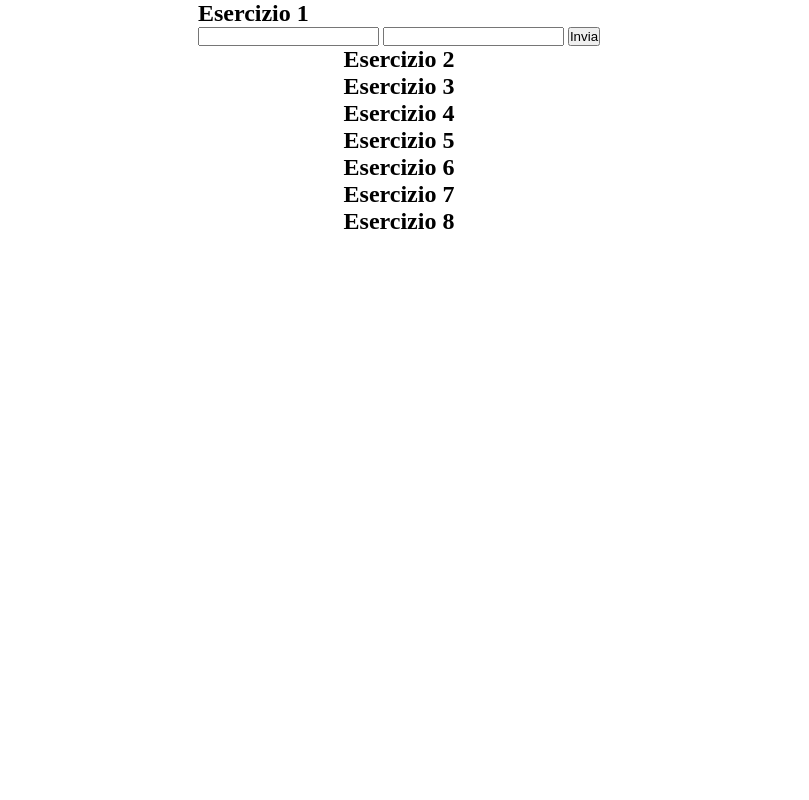
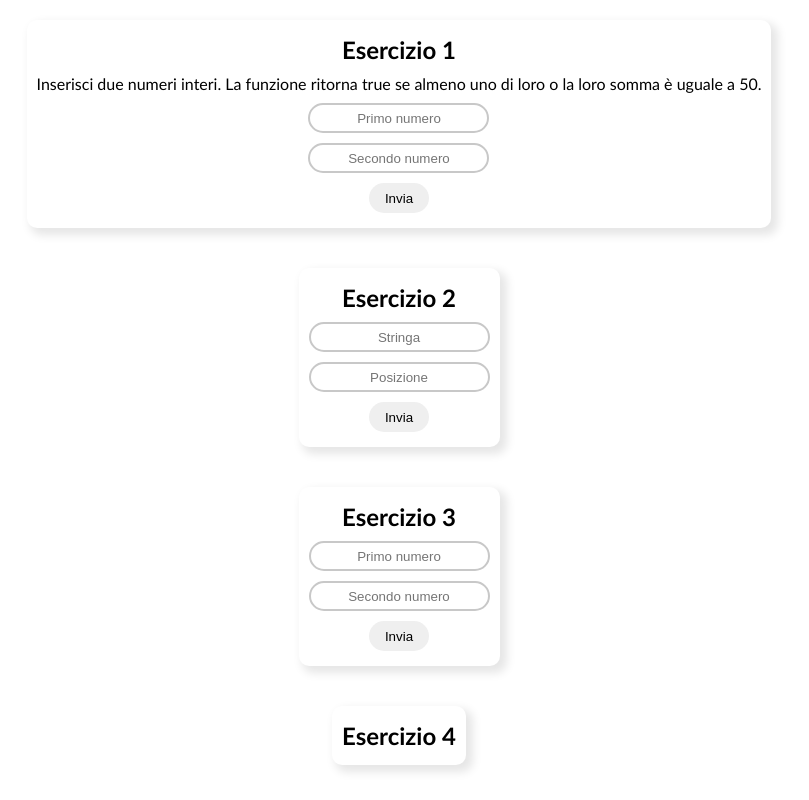
Before and after one commit to Nat1985/Epicode_M4_D1, a plain HTML site: page index.html in a window 1280 px wide. Shown: the top 800 px of the page, without its empty margins (241-1050 px from the left). Drawn offline with Linux system fonts and the light colour scheme.

Commit message:
16 maggio

```diff
--- a/index.html
+++ b/index.html
@@ -9,31 +9,38 @@
 </head>
 <body>
     <div class="container">
-        <div class="esercizio">
+        <div class="exercise">
             <h2>Esercizio 1</h2>
-            <input type="text" id="1_1">
-            <input type="text" id="1_2">
-            <button type="submit" name="button1" onclick="exercise1()">Invia</button>
+            <p>Inserisci due numeri interi. La funzione ritorna true se almeno uno di loro o la loro somma è uguale a 50.</p>
+            <input type="text" id="1_1" placeholder="Primo numero">
+            <input type="text" id="1_2" placeholder="Secondo numero">
+            <button type="submit" onclick="exercise1()">Invia</button>
         </div>
-        <div class="esercizio">
+        <div class="exercise">
             <h2>Esercizio 2</h2>
+            <input type="text" id="2_1" placeholder="Stringa">
+            <input type="text" id="2_2" placeholder="Posizione">
+            <button type="submit" onclick="exercise2()">Invia</button>
         </div>
-        <div class="esercizio">
+        <div class="exercise">
             <h2>Esercizio 3</h2>
+            <input type="text" id="3_1" placeholder="Primo numero">
+            <input type="text" id="3_2" placeholder="Secondo numero">
+            <button type="submit" onclick="exercise3()">Invia</button>
         </div>
-        <div class="esercizio">
+        <div class="exercise">
             <h2>Esercizio 4</h2>
         </div>
-        <div class="esercizio">
+        <div class="exercise">
             <h2>Esercizio 5</h2>
         </div>
-        <div class="esercizio">
+        <div class="exercise">
             <h2>Esercizio 6</h2>
         </div>
-        <div class="esercizio">
+        <div class="exercise">
             <h2>Esercizio 7</h2>
         </div>
-        <div class="esercizio">
+        <div class="exercise">
             <h2>Esercizio 8</h2>
         </div>
     </div>
--- a/script.js
+++ b/script.js
@@ -1,12 +1,34 @@
 // ESERCIZIO 1
 
-
 function exercise1() {
-    let input1 = document.getElementById("1_1");
-    let input2 = document.getElementById("1_2");
-    if (input1.value == 50 || input2.value == 50 || parseInt(input1.value) + parseInt(input2.value) == 50 ) {
+    console.log("ESERCIZIO 1:");
+    let input1_1 = document.getElementById("1_1");
+    let input1_2 = document.getElementById("1_2");
+    if (input1_1.value == 50 || input1_2.value == 50 || parseInt(input1_1.value) + parseInt(input1_2.value) == 50 ) {
         console.log(true);
     } else {
         console.log(false);
     }
 }
+
+// ESERCIZIO 2
+
+function exercise2() {
+    let input2_1 = document.getElementById("2_1");
+    let input2_2 = document.getElementById("2_2");
+    let input2_1Array = input2_1.value.split("");
+    input2_1Array.splice(input2_2.value, 1);
+    console.log(input2_1Array.join(""));
+}
+
+//ESERCIZIO 3
+
+function exercise3() {
+    let value3_1 = (document.getElementById("3_1")).value; // V
+    let value3_2 = (document.getElementById("3_2")).value; // V
+    if (((value3_1 >= 40 && value3_1 <= 60) || (value3_1 >= 70 && value3_1 <= 100)) && ((value3_2 >= 40 && value3_2 <= 60) || (value3_2 >= 70 && value3_2 <= 100))) {
+        console.log(true);
+    } else {
+        console.log(false);
+    }
+}
--- a/style.css
+++ b/style.css
@@ -2,6 +2,10 @@
     margin: 0;
     padding: 0;
     box-sizing: border-box;
+}
+
+body {
+    font-family: 'Trebuchet MS', 'Lucida Sans Unicode', 'Lucida Grande', 'Lucida Sans', Arial, sans-serif;
 }
 
 .container {
@@ -10,3 +14,32 @@
     flex-direction: column;
     align-items: center;
 }
+
+.exercise {
+    display: flex;
+    flex-direction: column;
+    align-items: center;
+    margin: 20px 0px;
+    background-color: white;
+    border-radius: 10px;
+    box-shadow: 5px 5px 10px 2px rgba(0, 0, 0, 0.1);
+    padding: 10px;
+}
+
+h2, p, input, button {
+    margin: 5px 0px;
+}
+
+input {
+    height: 30px;
+    text-align: center;
+    border: 2px solid rgb(200, 200, 200);
+    border-radius: 20px;
+}
+
+button {
+    height: 30px;
+    width: 60px;
+    border-radius: 20px;
+    border: 0;
+}
```
